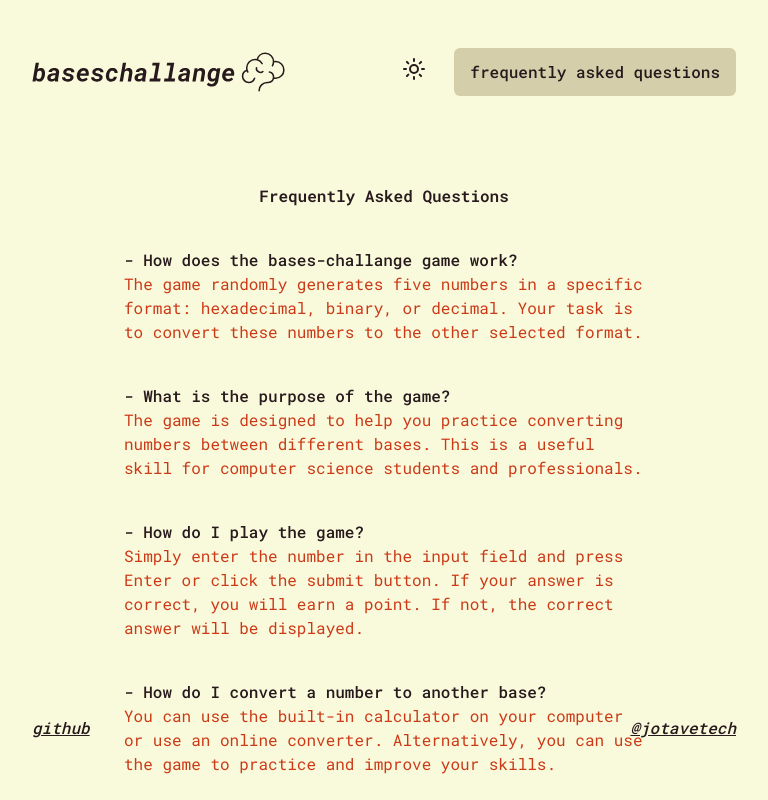
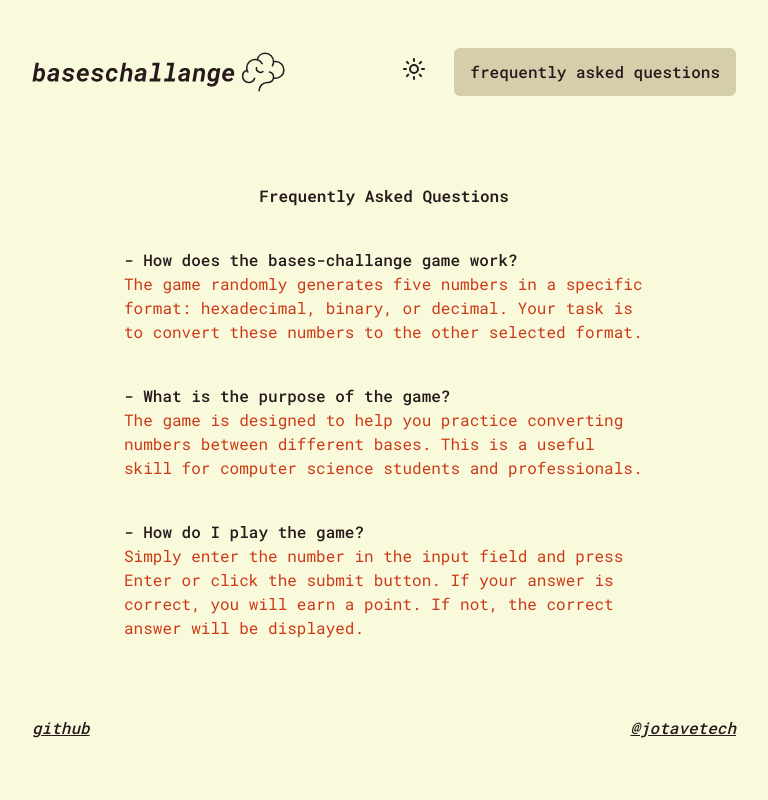
Before and after one commit to jotavetech/baseschallenge, a Next.js app: page /faq in a window 1280 px wide. Shown: the top 800 px of the page, without its empty margins (256-1024 px from the left). Built offline with nearby package versions, Linux system fonts and the light colour scheme.

Commit message:
add background to footer & header component

```diff
--- a/app/components/layout/footer.tsx
+++ b/app/components/layout/footer.tsx
@@ -1,6 +1,6 @@
 const Footer = () => {
   return (
-    <footer className="w-full h-20 lg:h-36 fixed bottom-0 left-0 flex items-center justify-between px-7 md:px-12 lg:px-52 xl:px-72">
+    <footer className="w-full h-20 lg:h-36 fixed bottom-0 left-0 flex items-center justify-between px-7 md:px-12 lg:px-52 xl:px-72 bg-app-bg dark:bg-app-bg-dark">
       <a
         href="https://github.com/jotavetech/bases-challange"
         target="_blank"
--- a/app/components/layout/header.tsx
+++ b/app/components/layout/header.tsx
@@ -4,7 +4,7 @@ import ModeToggle from "./mode-toggle";
 
 const Header = () => {
   return (
-    <header className="w-full h-20 lg:h-36 fixed top-0 left-0 flex items-center justify-between px-7 md:px-12 lg:px-52 xl:px-72 z-30">
+    <header className="w-full h-20 lg:h-36 fixed top-0 left-0 flex items-center justify-between px-7 md:px-12 lg:px-52 xl:px-72 z-30 bg-app-bg dark:bg-app-bg-dark">
       <Link href="/" aria-label="go to bases challange">
         <Image
           className="dark:invert lg:w-64"
```
